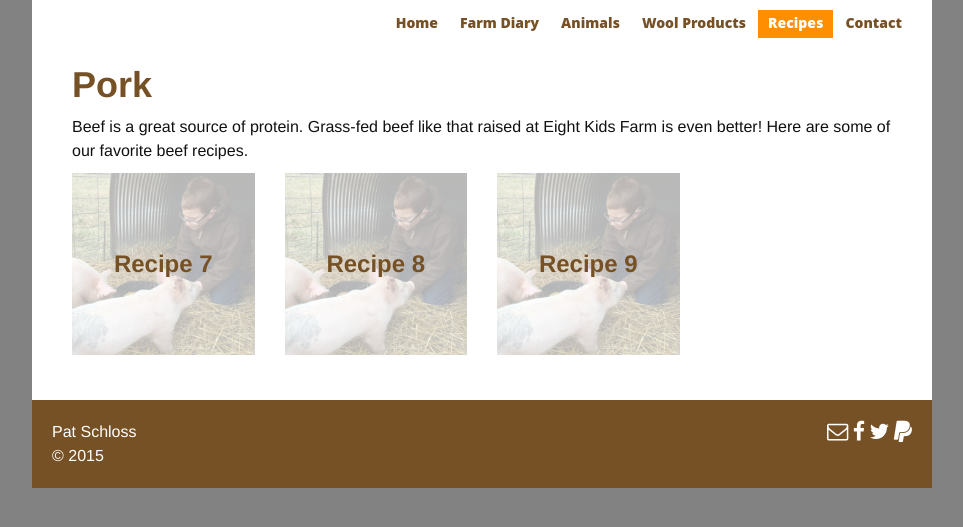
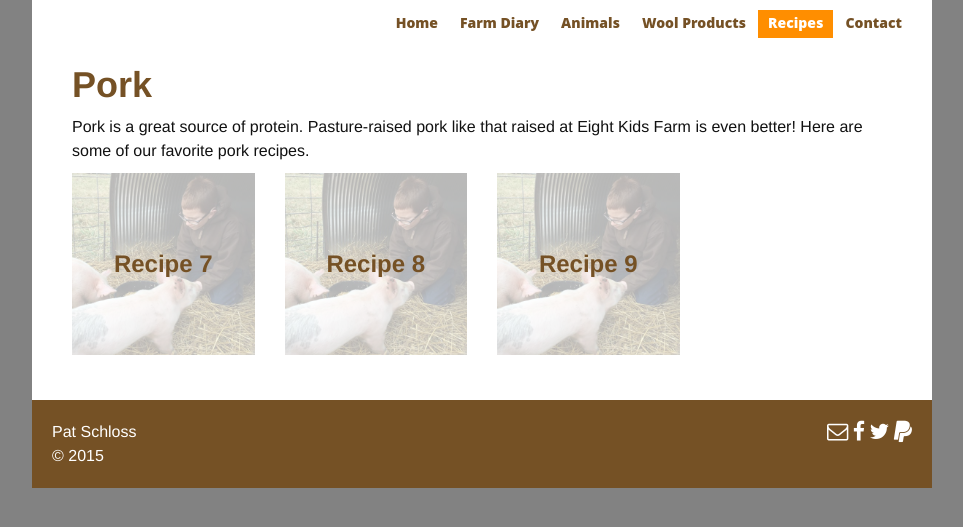
Before and after one commit to pschloss/nkidsfarm.github.io, a Jekyll site: the page built from _recipes/pork.md, in a window 1280 px wide. Shown: the top 527 px of the page, without its empty margins (158-1121 px from the left). Built offline with Jekyll 4.4.1, drawn with Linux system fonts in a browser that asks for light colours.

Commit message:
pork changes

```diff
--- a/_recipes/pork.md
+++ b/_recipes/pork.md
@@ -7,4 +7,4 @@ tag: pork
 picture: ../assets/img/patrick_pigs.jpg
 ---
 
-Beef is a great source of protein. Grass-fed beef like that raised at Eight Kids Farm is even better! Here are some of our favorite beef recipes.
+Pork is a great source of protein. Pasture-raised pork like that raised at Eight Kids Farm is even better! Here are some of our favorite pork recipes.
```
